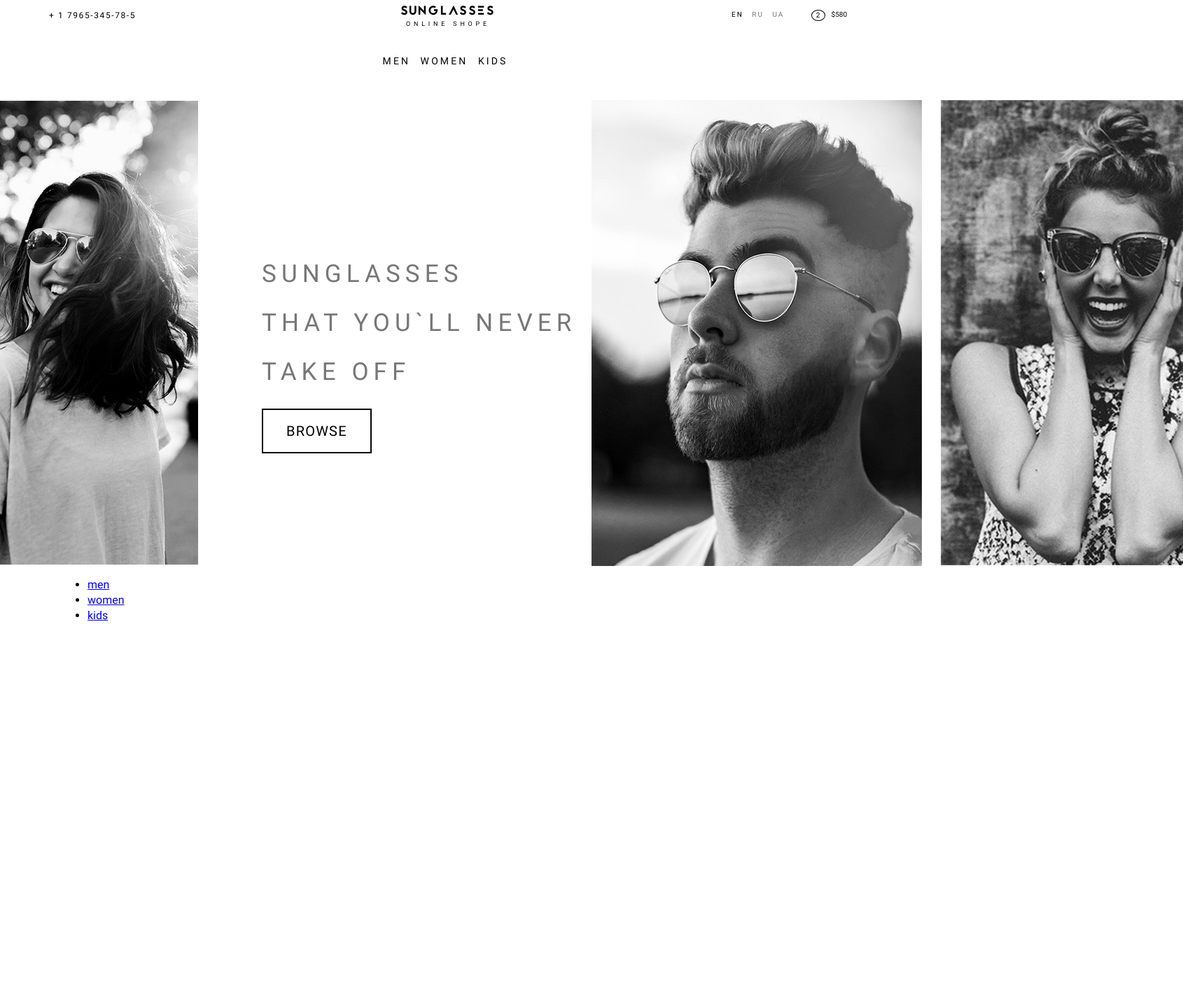
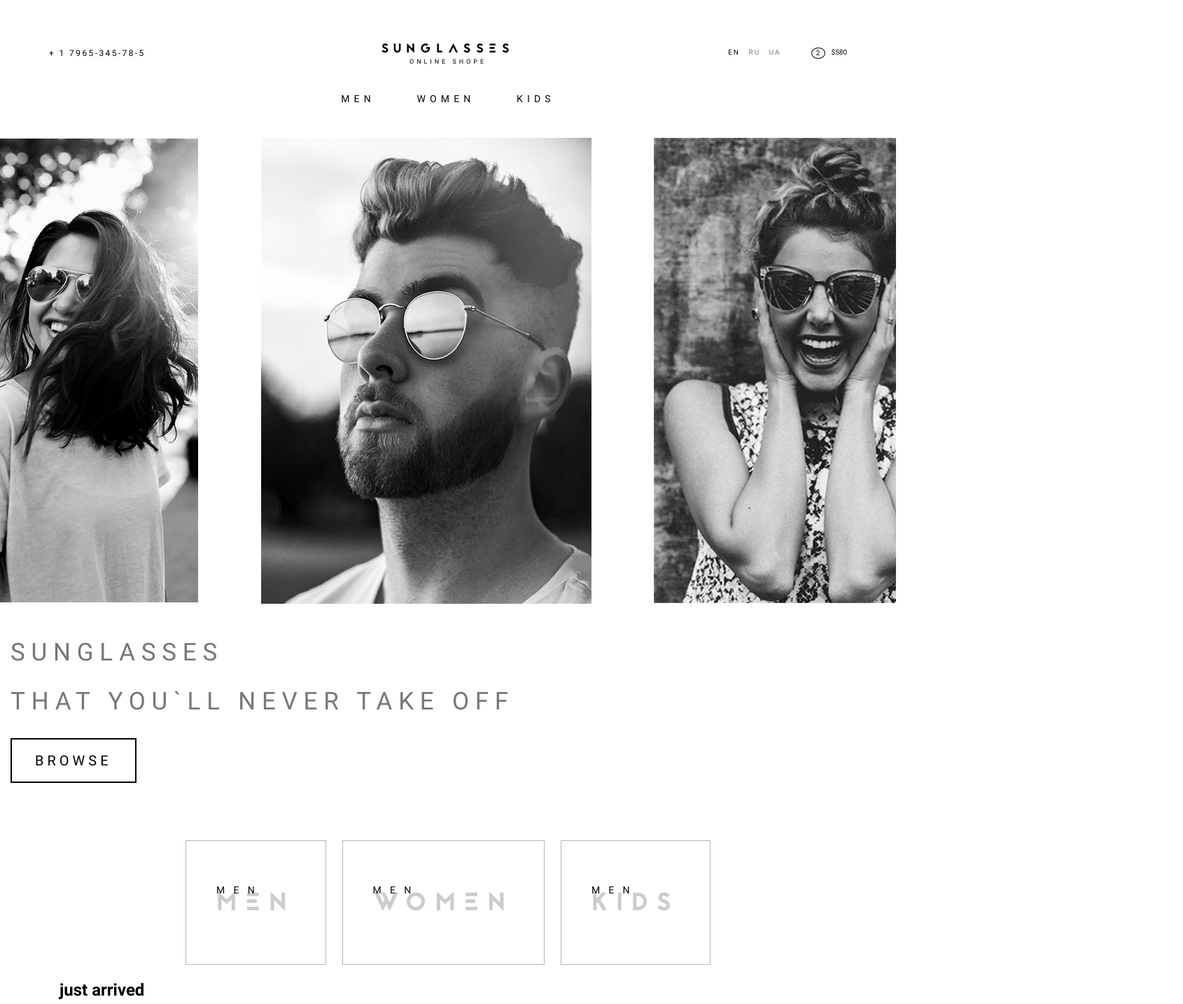
Before and after one commit to AleksandrP23/sunglasses-shop, a plain HTML site: page docs/index.html in a window 1280 px wide. Shown: the part 5-1440 px from the top of the page at 70% size, 1690 px wide, since content can reach past the window. Before the commit the page ends 915 px from the top, so only its background shows below. Drawn offline with Linux system fonts and the light colour scheme.

Commit message:
add class product

```diff
--- /dev/null
+++ b/docs/css/section/header.min.css
@@ -0,0 +1 @@
+.header__phone{font-size:12px;color:#fff;letter-spacing:16.6px}
--- a/docs/index.html
+++ b/docs/index.html
@@ -44,16 +44,16 @@
             <div class="container header--p-0">
                 <div class="wrap">
                     <div class="row header--al-item">
-                        <div class="col-md-2">
+                        <div class="col-md-3">
                             <div class="header__phone">
                                 <p><a href="tel:+ 1 7965-345-78-5">+ 1 7965-345-78-5</a></p>
                             </div>
                         </div>
-                        <div class="col-md-8">
+                        <div class="col-md-6">
                             <div class="logo__name">sunglasses</div>
                             <div class="logo__slogan">online shope</div>
                         </div>
-                        <div class="col-md-2">
+                        <div class="col-md-3">
                             <div class="basket">
                                 <div class="header__lang">
                                     <ul>
@@ -88,19 +88,29 @@
                     <p>sunglasses <br> that you`ll never take off</p>
                     <a href="#">browse</a>
                 </div>
-                <img src="img/header-02.jpg" class="header-browse--mr-27" alt="Фото-2">
+                <img src="img/header-02.jpg" class="header-browse--m-27" alt="Фото-2">
                 <img src="img/header-03.jpg" alt="Фото-3">
             </div>
         </header>
 
-        <div class="catalog">
+        <div class="products">
             <div class="container">
-                <ul>
-                    <li><a href="#">men</a></li>
-                    <li><a href="#">women</a></li>
-                    <li><a href="#">kids</a></li>
-                </ul>
                 <div class="row">
+                    <ul class="products__filter">
+                        <li><a href="#">men</a></li>
+                        <li><a href="#">women</a></li>
+                        <li><a href="#">kids</a></li>
+                    </ul>
+                </div>
+                <h2>just arrived</h2>
+                <div class="row">
+                    <div class="col-md-3">
+                        <div class="products__card">
+                            <img src="img/sunglass-01.png" alt="Очки-01">
+                            <div class="products__name">Marta</div>
+                            <div class="products__price">$158</div>
+                        </div>
+                    </div>
                     <div class="col-md-3"></div>
                     <div class="col-md-3"></div>
                     <div class="col-md-3"></div>
@@ -109,13 +119,10 @@
                     <div class="col-md-3"></div>
                     <div class="col-md-3"></div>
                     <div class="col-md-3"></div>
+                    <div class="col-md-3"></div>
                 </div>
             </div>
         </div>
-
-
-
-
 
 
 	<!-- Scripts -->
--- a/docs/less/section/_header.less
+++ b/docs/less/section/_header.less
@@ -1,4 +1,6 @@
 .header {
+    margin-top: 54px;
+
     &--p-0 {
         padding: 0;
     }
@@ -10,7 +12,7 @@
     &__phone a {
         font-size: 12px;
         color: #000;
-        letter-spacing: 1.6px;
+        letter-spacing: 2.4px;
         text-decoration: none;
     }
 
@@ -53,7 +55,7 @@
     &__nav {
         text-align: center;
         font-size: 14px;
-        letter-spacing: 3.1px;
+        letter-spacing: 6.16px;
         text-transform: uppercase;
         margin-top: 30px;
         margin-bottom: 45px;
@@ -68,7 +70,11 @@
             margin: 0;
             padding: 0;
             display: inline-block;
-            margin-right: 8px;
+            margin-right: 50px;
+
+            &:last-child {
+                margin-right: 0;
+            }
         }
 
         a {
@@ -87,7 +93,7 @@
         color: #000;
         text-transform: uppercase;
         text-align: center;
-        letter-spacing: 2.4px;
+        letter-spacing: 7.92px;
     }
 
     &__slogan {
@@ -95,7 +101,7 @@
         color: #000;
         text-transform: uppercase;
         text-align: center;
-        letter-spacing: 4.8px;
+        letter-spacing: 3.96px;
     }
 
 
@@ -103,11 +109,12 @@
 
 .basket {
     display: flex;
-    justify-content: space-between;
+    justify-content: flex-end;
 }
 
 .header-total-price {
     display: flex;
+    margin-left: 35px;
 
     &__num {
         font-size: 10px;
@@ -128,38 +135,55 @@
     }
 }
 
-
 .header-browse {
     display: flex;
     align-items: center;
     justify-content: space-between;
+
+    @media (min-width: 768px) {
+        flex-wrap: wrap;
+    }
 
     &__title {
         display: inline-block;
         width: 780px;
         margin-left: 91px;
 
+        @media (min-width: 768px) {
+            margin-left: 15px;
+            flex-grow: 1;
+            order: 1;
+        }
+
         p {
-            width: 471px;
+            width: 480px;
             font-size: 35px;
             line-height: 2;
-            letter-spacing: 7.1px;
+            letter-spacing: 8.75px;
             text-transform: uppercase;
+
+            @media (min-width: 768px) {
+                width: 100%;
+            }
         }
 
         a {
             text-decoration: none;
             font-size: 20px;
-            letter-spacing: 1.2px;
+            letter-spacing: 5px;
             color: #000;
             border: 2px solid #060606;
             padding: 18px 33px;
             text-transform: uppercase;
 
+            &:hover {
+                border: 2px solid #b5b5b5;
+                color: #b5b5b5;
+            }
         }
     }
 
-    &--mr-27 {
-        margin-right: 27px;
+    &--m-27 {
+        margin: 0 27px;
     }
 }
--- /dev/null
+++ b/docs/less/section/_products.less
@@ -0,0 +1,38 @@
+.products__filter {
+    font-family: 'jaapokki_subtractregular';
+    font-size: 36px;
+
+    letter-spacing: 12.2px;
+    text-transform: uppercase;
+    margin: 100px auto 0;
+    padding: 0;
+    list-style-type: none;
+
+    li {
+        margin: 0;
+        padding: 0;
+        display: inline-block;
+        border: 1px solid #b5b5b5;
+        padding: 63px 43px;
+    }
+
+    a {
+        text-decoration: none;
+        color: #ccc;
+        position: relative;
+
+        &::before {
+            content: "men";
+            position: absolute;
+            width: 50px;
+            height: 50px;
+            top: 0;
+            left: 0;
+            color: #000;
+            font-family: "Roboto";
+            font-size: 14px;
+
+        }
+    }
+
+}
--- a/docs/less/style.less
+++ b/docs/less/style.less
@@ -4,3 +4,4 @@
 @import "base/_base.less";
 
 @import "section/_header.less";
+@import "section/_products.less";
```
Also changed, not shown: docs/css/style.css, docs/img/sunglass-04.png (renamed from docs/img/sunglass-05.png).
